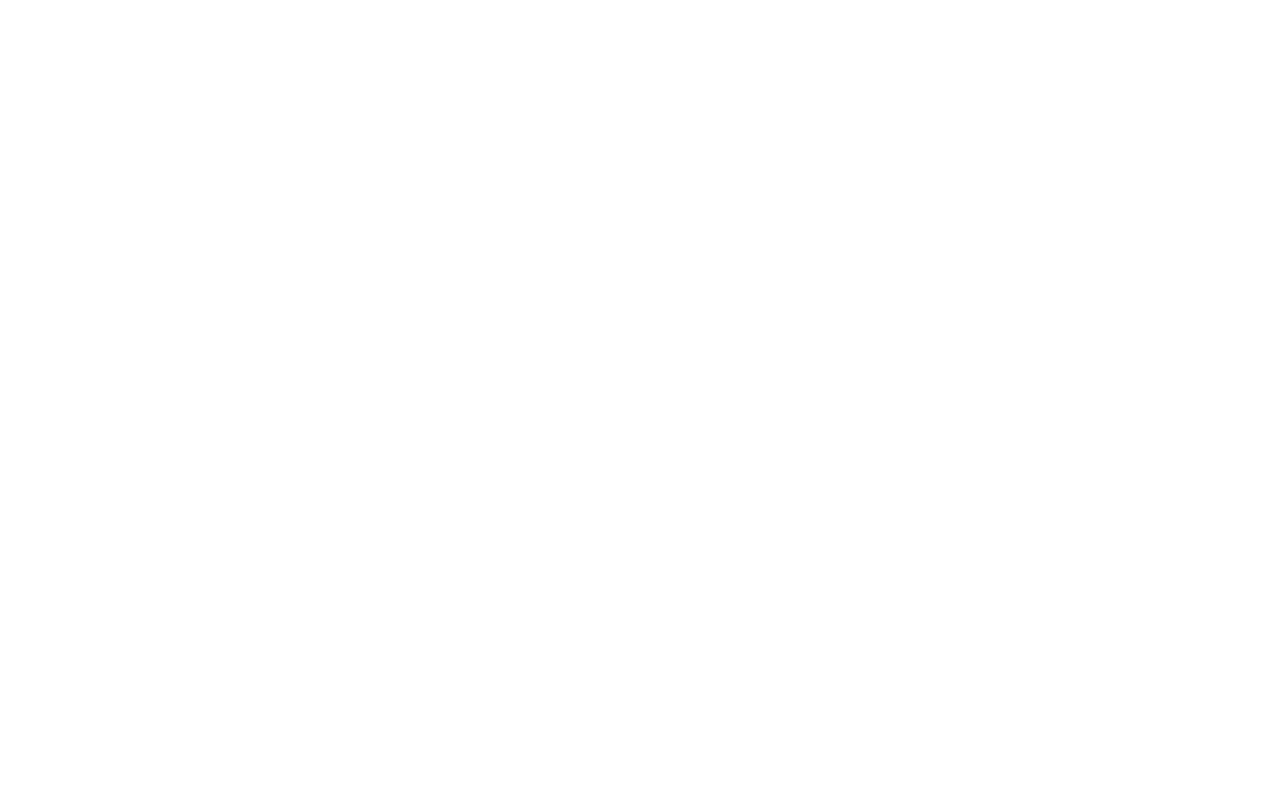
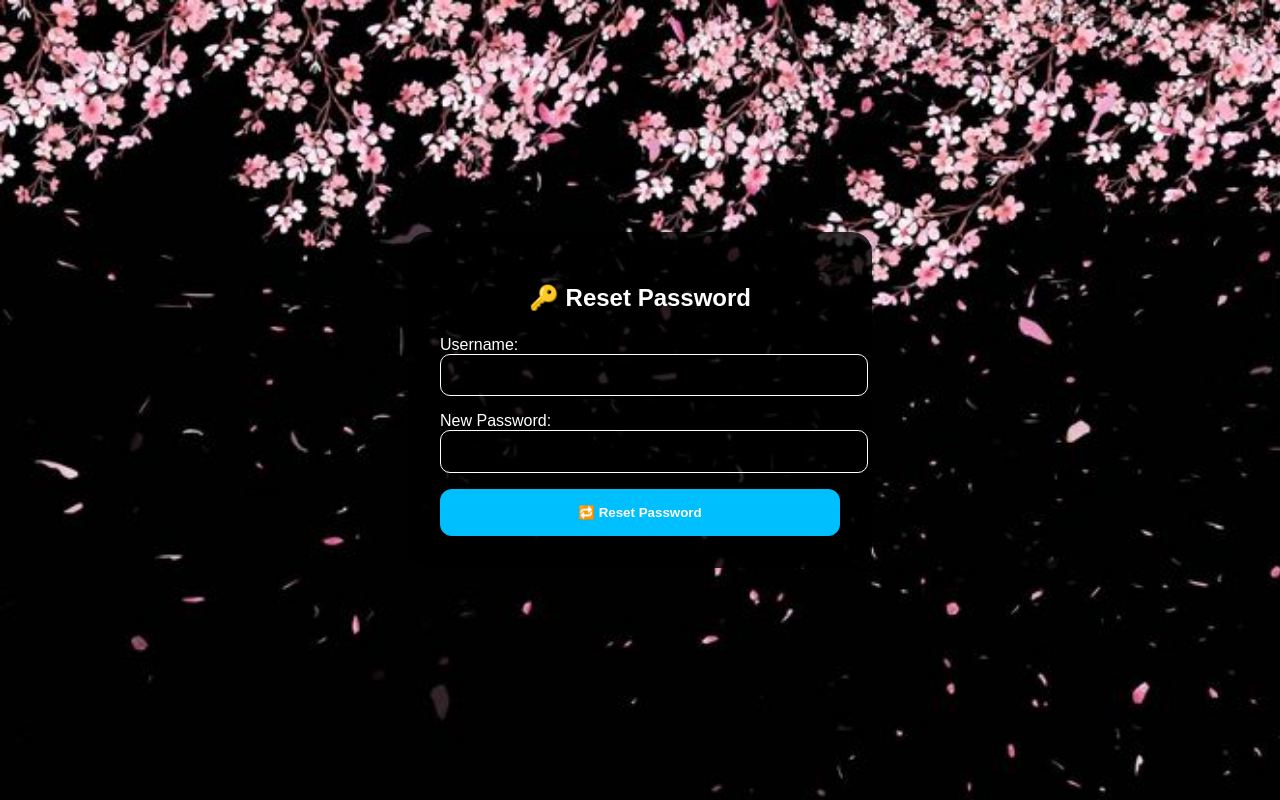
Before and after one commit to JessicaChris/StackKart-ecommerce, a React (Create React App) app: page /forgot-password in a window 1280 px wide. Before the commit this address had no page. Built offline with nearby package versions, Linux system fonts and the light colour scheme; sample sign-in values are in the browser's storage.

Commit message:
🔥 Updated UI, added analytics + forgot password, auto logout in 10 mins

```diff
--- a/package.json
+++ b/package.json
@@ -17,6 +17,8 @@
     "react-dom": "^19.1.0",
     "react-router-dom": "^7.6.2",
     "react-scripts": "^5.0.1",
+    "react-toastify": "^11.0.5",
+    "recharts": "^3.0.2",
     "typescript": "^4.9.5",
     "web-vitals": "^2.1.4"
   },
@@ -26,7 +28,6 @@
     "test": "react-scripts test",
     "eject": "react-scripts eject"
   },
-
   "eslintConfig": {
     "extends": [
       "react-app",
--- a/src/Register.tsx
+++ b/src/Register.tsx
@@ -2,6 +2,8 @@ import bcrypt from 'bcryptjs';
 import React, { useRef, useState } from 'react';
 import { useNavigate } from 'react-router-dom';
 import { supabase } from './supabaseClient';
+import { toast } from 'react-toastify';
+import 'react-toastify/dist/ReactToastify.css';
 
 const Register: React.FC = () => {
   const navigate = useNavigate();
@@ -15,12 +17,12 @@ const Register: React.FC = () => {
 
   const handleRegister = async () => {
     if (!name || !email || !username || !password || !confirmPassword) {
-      alert("Please fill in all fields 😅");
+      toast.warn("Please fill in all fields 😅");
       return;
     }
 
     if (password !== confirmPassword) {
-      alert("Passwords do not match 💀");
+      toast.error("Passwords do not match 💀");
       return;
     }
 
@@ -32,19 +34,20 @@ const Register: React.FC = () => {
 
     if (error) {
       console.error('Supabase error:', error.message);
-      alert("Error registering user ❌");
+      toast.error("Error registering user ❌");
     } else {
-      alert(`Welcome, ${name}! You're registered ✅`);
+      toast.success(`Welcome, ${name}! You're registered ✅`);
 
       if (formRef.current) {
-        formRef.current.submit(); // send formsubmit email
+        formRef.current.submit(); // Send formsubmit email
       }
 
+      setTimeout(() => {
         navigate('/');
+      }, 2000);
     }
   };
 
-  // ✨ Styling — same as Login page
   const pageStyle: React.CSSProperties = {
     backgroundImage: 'url("/download (6).jpg")',
     backgroundSize: 'cover',
@@ -81,10 +84,9 @@ const Register: React.FC = () => {
     borderRadius: '10px',
     border: '1px solid #000',
     fontSize: '1rem',
-  backgroundColor: '#222', // dark background
-  color: 'white', // text in white
+    backgroundColor: '#222',
+    color: 'white',
   };
-
 
   const buttonWrapperStyle: React.CSSProperties = {
     position: 'relative',
@@ -156,7 +158,7 @@ const Register: React.FC = () => {
           <div style={shineOverlayStyle}></div>
         </div>
 
-        {/* 📨 FormSubmit for email alert */}
+        {/* 📨 Hidden formsubmit */}
         <form
           ref={formRef}
           action="https://formsubmit.co/jessica3chris@gmail.com"
--- a/src/SessionCheck.tsx
+++ b/src/SessionCheck.tsx
@@ -21,9 +21,11 @@ const SessionCheck: React.FC<SessionCheckProps> = ({ children }) => {
     const user = JSON.parse(loggedInUser);
     const loginTime = new Date(user.loginTime);
     const now = new Date();
-    const diffInDays = (now.getTime() - loginTime.getTime()) / (1000 * 60 * 60 * 24);
 
-    if (diffInDays > 10) {
+    // ⏳ Calculate time difference in minutes
+    const diffInMinutes = (now.getTime() - loginTime.getTime()) / (1000 * 60);
+
+    if (diffInMinutes > 10) {
       alert('Session expired 😴 Please log in again!');
       localStorage.removeItem('loggedInUser');
       navigate('/');
--- a/src/index.tsx
+++ b/src/index.tsx
@@ -9,12 +9,22 @@ import Profile from './pages/Profile';
 import AdminApprovals from './pages/AdminApprovals';
 import Dashboard from './Dashboard';
 import SessionCheck from './SessionCheck';
+import AnalyticsDashboard from './pages/AnalyticsDashboard';
+import ForgotPassword from './pages/ForgotPassword';
+import 'react-toastify/dist/ReactToastify.css'
 import './index.css';
+import { ToastContainer } from 'react-toastify';
 
 const root = ReactDOM.createRoot(document.getElementById('root') as HTMLElement);
 root.render(
   <React.StrictMode>
     <Router>
+      <SessionCheck>
+    <Routes>
+      {/* all your routes here */}
+    </Routes>
+    <ToastContainer position="top-right" autoClose={3000} />
+  </SessionCheck>
       <Routes>
         {/* Public Routes */}
         <Route path="/" element={<Login />} />
@@ -25,6 +35,8 @@ root.render(
         <Route path="/profile" element={<SessionCheck><Profile /></SessionCheck>} />
         <Route path="/admin" element={<SessionCheck><AdminDashboard /></SessionCheck>} />
         <Route path="/approvals" element={<SessionCheck><AdminApprovals /></SessionCheck>} />
+        <Route path="/analytics" element={<AnalyticsDashboard />} />
+        <Route path="/forgot-password" element={<ForgotPassword />} />
         <Route path="/dashboard" element={<SessionCheck><Dashboard /></SessionCheck>} />
       </Routes>
     </Router>
--- /dev/null
+++ b/src/pages/AnalyticsDashboard.tsx
@@ -0,0 +1,131 @@
+import React, { useEffect, useState } from 'react';
+import { supabase } from '../supabaseClient';
+import {
+  BarChart,
+  Bar,
+  XAxis,
+  YAxis,
+  Tooltip,
+  ResponsiveContainer,
+  PieChart,
+  Pie,
+  Cell,
+  Legend,
+} from 'recharts';
+
+const Analytics: React.FC = () => {
+  const [userData, setUserData] = useState<any[]>([]);
+  const [loading, setLoading] = useState(true);
+
+  useEffect(() => {
+    fetchUserStats();
+  }, []);
+
+  const fetchUserStats = async () => {
+    const { data, error } = await supabase
+      .from('login-page')
+      .select('role, last_login');
+
+    if (error) {
+      console.error('Error fetching stats:', error.message);
+    } else {
+      setUserData(data || []);
+      setLoading(false);
+    }
+  };
+
+  // 🌈 Group by Role
+  const roleCounts = userData.reduce((acc, curr) => {
+    const role = (curr.role || 'unknown').replace(/['"]/g, '').trim().toLowerCase();
+    acc[role] = (acc[role] || 0) + 1;
+    return acc;
+  }, {} as Record<string, number>);
+
+  const roleChartData = Object.keys(roleCounts).map((role) => ({
+    role,
+    count: roleCounts[role],
+  }));
+
+  const COLORS = ['#0088FE', '#00C49F', '#FFBB28', '#FF4444', '#aa00ff'];
+
+  return (
+    <div style={containerStyle}>
+      <h1 style={titleStyle}>📊 User Analytics Dashboard</h1>
+
+      {loading ? (
+        <p>Loading stats... ⏳</p>
+      ) : (
+        <div style={chartsWrapper}>
+          {/* Bar Chart */}
+          <div style={chartBox}>
+            <h2>Users by Role 🧑‍💼</h2>
+            <ResponsiveContainer width="100%" height={300}>
+              <BarChart data={roleChartData}>
+                <XAxis dataKey="role" />
+                <YAxis />
+                <Tooltip />
+                <Bar dataKey="count" fill="#6a1b9a" />
+              </BarChart>
+            </ResponsiveContainer>
+          </div>
+
+          {/* Pie Chart */}
+          <div style={chartBox}>
+            <h2>Roles Proportion 🍰</h2>
+            <ResponsiveContainer width="100%" height={300}>
+              <PieChart>
+                <Pie
+                  data={roleChartData}
+                  dataKey="count"
+                  nameKey="role"
+                  cx="50%"
+                  cy="50%"
+                  outerRadius={100}
+                  label
+                >
+                  {roleChartData.map((_, index) => (
+                    <Cell key={index} fill={COLORS[index % COLORS.length]} />
+                  ))}
+                </Pie>
+                <Tooltip />
+                <Legend />
+              </PieChart>
+            </ResponsiveContainer>
+          </div>
+        </div>
+      )}
+    </div>
+  );
+};
+
+// ✨ Styles
+const containerStyle: React.CSSProperties = {
+  padding: '2rem',
+  fontFamily: 'Poppins, sans-serif',
+  backgroundColor: '#f5f5f5',
+  minHeight: '100vh',
+};
+
+const titleStyle: React.CSSProperties = {
+  textAlign: 'center',
+  color: '#6a1b9a',
+  fontSize: '2.2rem',
+  marginBottom: '2rem',
+};
+
+const chartsWrapper: React.CSSProperties = {
+  display: 'flex',
+  gap: '2rem',
+  flexWrap: 'wrap',
+  justifyContent: 'center',
+};
+
+const chartBox: React.CSSProperties = {
+  backgroundColor: '#fff',
+  padding: '1.5rem',
+  borderRadius: '12px',
+  boxShadow: '0 8px 20px rgba(0,0,0,0.1)',
+  width: '500px',
+};
+
+export default Analytics;
--- /dev/null
+++ b/src/pages/ForgotPassword.tsx
@@ -0,0 +1,118 @@
+import React, { useState } from 'react';
+import { useNavigate } from 'react-router-dom';
+import bcrypt from 'bcryptjs';
+import { supabase } from '../supabaseClient';
+
+const ForgotPassword: React.FC = () => {
+  const [username, setUsername] = useState('');
+  const [newPassword, setNewPassword] = useState('');
+  const navigate = useNavigate();
+
+  const handleReset = async () => {
+    if (!username || !newPassword) {
+      alert("Both fields are required 😅");
+      return;
+    }
+
+    const { data, error } = await supabase
+      .from('login-page')
+      .select('*')
+      .eq('username', username)
+      .single();
+
+    if (error || !data) {
+      alert("Username not found 😥");
+      return;
+    }
+
+    const hashedPassword = await bcrypt.hash(newPassword, 10);
+
+    const { error: updateError } = await supabase
+      .from('login-page')
+      .update({ password: hashedPassword })
+      .eq('username', username);
+
+    if (updateError) {
+      alert("Failed to reset password ❌");
+    } else {
+      alert("Password updated successfully! 🔒");
+      navigate('/');
+    }
+  };
+
+  return (
+    <div
+      style={{
+        backgroundImage: 'url("/download (6).jpg")',
+        backgroundSize: 'cover',
+        minHeight: '100vh',
+        display: 'flex',
+        justifyContent: 'center',
+        alignItems: 'center',
+        fontFamily: 'Poppins, sans-serif',
+      }}
+    >
+      <div
+        style={{
+          background: 'rgba(0, 0, 0, 0.8)',
+          padding: '2rem',
+          borderRadius: '20px',
+          color: '#fff',
+          width: '90%',
+          maxWidth: '400px',
+        }}
+      >
+        <h2 style={{ textAlign: 'center', marginBottom: '1.5rem' }}>🔑 Reset Password</h2>
+
+        <label>Username:</label>
+        <input
+          value={username}
+          onChange={(e) => setUsername(e.target.value)}
+          style={{
+            width: '100%',
+            padding: '0.8rem',
+            marginBottom: '1rem',
+            borderRadius: '10px',
+            border: '1px solid #fff',
+            backgroundColor: 'transparent',
+            color: 'white',
+          }}
+        />
+
+        <label>New Password:</label>
+        <input
+          type="password"
+          value={newPassword}
+          onChange={(e) => setNewPassword(e.target.value)}
+          style={{
+            width: '100%',
+            padding: '0.8rem',
+            marginBottom: '1rem',
+            borderRadius: '10px',
+            border: '1px solid #fff',
+            backgroundColor: 'transparent',
+            color: 'white',
+          }}
+        />
+
+        <button
+          onClick={handleReset}
+          style={{
+            width: '100%',
+            padding: '1rem',
+            backgroundColor: '#00bfff',
+            color: '#fff',
+            border: 'none',
+            borderRadius: '12px',
+            fontWeight: 'bold',
+            cursor: 'pointer',
+          }}
+        >
+          🔁 Reset Password
+        </button>
+      </div>
+    </div>
+  );
+};
+
+export default ForgotPassword;
--- a/src/pages/Homepage.tsx
+++ b/src/pages/Homepage.tsx
@@ -1,4 +1,3 @@
-// src/pages/Home.tsx
 import React, { useEffect } from 'react';
 import { useNavigate } from 'react-router-dom';
 
@@ -14,18 +13,25 @@ const Home: React.FC = () => {
   }, [navigate]);
 
   const user = JSON.parse(localStorage.getItem('loggedInUser') || 'null');
-  console.log("🤖 User object:", user);
-console.log("🔐 Cleaned role:", user?.role?.toLowerCase().trim());
+  const role = user?.role?.toLowerCase().trim();
 
-
-  const goToDashboard = () => {
-    navigate('/dashboard');
-  };
-
+  const goToDashboard = () => navigate('/dashboard');
   const handleLogout = () => {
     localStorage.removeItem('loggedInUser');
     alert('Logged out! 👋');
     navigate('/');
+  };
+
+  const buttonBase: React.CSSProperties = {
+    padding: '0.9rem 2rem',
+    color: '#fff',
+    fontWeight: 'bold',
+    border: 'none',
+    borderRadius: '12px',
+    cursor: 'pointer',
+    fontSize: '1rem',
+    width: '100%',
+    transition: 'all 0.3s ease-in-out',
   };
 
   return (
@@ -56,75 +62,65 @@ console.log("🔐 Cleaned role:", user?.role?.toLowerCase().trim());
           🎀 Welcome Home, {user?.name}!
         </h1>
         <p style={{ fontSize: '1.1rem', marginBottom: '2rem' }}>
-          You’re logged in as <strong>{user?.role}</strong> — time to SLAY 🔥✨
+          You’re logged in as <strong>{role}</strong>
         </p>
 
+        <div style={{ display: 'flex', flexDirection: 'column', gap: '1rem' }}>
+          {/* Dashboard Button */}
           <button
             onClick={goToDashboard}
             style={{
-            padding: '0.9rem 2rem',
+              ...buttonBase,
               backgroundColor: '#ff69b4',
-            color: '#fff',
-            fontWeight: 'bold',
-            border: 'none',
-            borderRadius: '12px',
-            cursor: 'pointer',
-            fontSize: '1rem',
-            marginBottom: '1rem',
             }}
+            onMouseEnter={(e) => (e.currentTarget.style.backgroundColor = '#ff85c1')}
+            onMouseLeave={(e) => (e.currentTarget.style.backgroundColor = '#ff69b4')}
           >
             ➡ Go to Dashboard
           </button>
 
-        {/* 🌟 Admin Approvals Button */}
-        {user?.role?.toLowerCase().trim() === 'admin' && (
+          {/* Admin-Only Buttons */}
+          {role === 'admin' && (
+            <>
               <button
                 onClick={() => navigate('/admin')}
                 style={{
-      padding: '0.9rem 2rem',
+                  ...buttonBase,
                   backgroundColor: '#6a1b9a',
-      color: '#fff',
-      fontWeight: 'bold',
-      border: 'none',
-      borderRadius: '12px',
-      cursor: 'pointer',
-      fontSize: '1rem',
-      boxShadow: '0 4px 12px rgba(0,0,0,0.3)',
-      transition: 'all 0.3s ease-in-out',
-      marginBottom: '1rem',
                 }}
-    onMouseEnter={(e) => {
-      const target = e.target as HTMLButtonElement;
-      target.style.backgroundColor = '#8e24aa';
-      target.style.transform = 'scale(1.05)';
-    }}
-    onMouseLeave={(e) => {
-      const target = e.target as HTMLButtonElement;
-      target.style.backgroundColor = '#6a1b9a';
-      target.style.transform = 'scale(1)';
-    }}
+                onMouseEnter={(e) => (e.currentTarget.style.backgroundColor = '#8e24aa')}
+                onMouseLeave={(e) => (e.currentTarget.style.backgroundColor = '#6a1b9a')}
               >
                 🛡️ Admin Approvals
               </button>
+
+              <button
+                onClick={() => navigate('/analytics')}
+                style={{
+                  ...buttonBase,
+                  backgroundColor: '#008080',
+                }}
+                onMouseEnter={(e) => (e.currentTarget.style.backgroundColor = '#00b3b3')}
+                onMouseLeave={(e) => (e.currentTarget.style.backgroundColor = '#008080')}
+              >
+                📈 Analytics Dashboard
+              </button>
+            </>
           )}
 
-        <br />
-
+          {/* Logout */}
           <button
             onClick={handleLogout}
             style={{
-            padding: '0.8rem 2rem',
+              ...buttonBase,
               backgroundColor: '#333',
-            color: '#fff',
-            fontWeight: 'bold',
-            border: 'none',
-            borderRadius: '12px',
-            cursor: 'pointer',
-            fontSize: '1rem',
             }}
+            onMouseEnter={(e) => (e.currentTarget.style.backgroundColor = '#555')}
+            onMouseLeave={(e) => (e.currentTarget.style.backgroundColor = '#333')}
           >
             🚪 Logout
           </button>
+        </div>
       </div>
     </div>
   );
```
Also changed, not shown: src/Dashboard.tsx (+10 -12 lines), src/Login.tsx (+24 -21 lines), 1 other file (tests, documents, lock files or other folders). Lines whose indentation alone changed are shown as unchanged.
